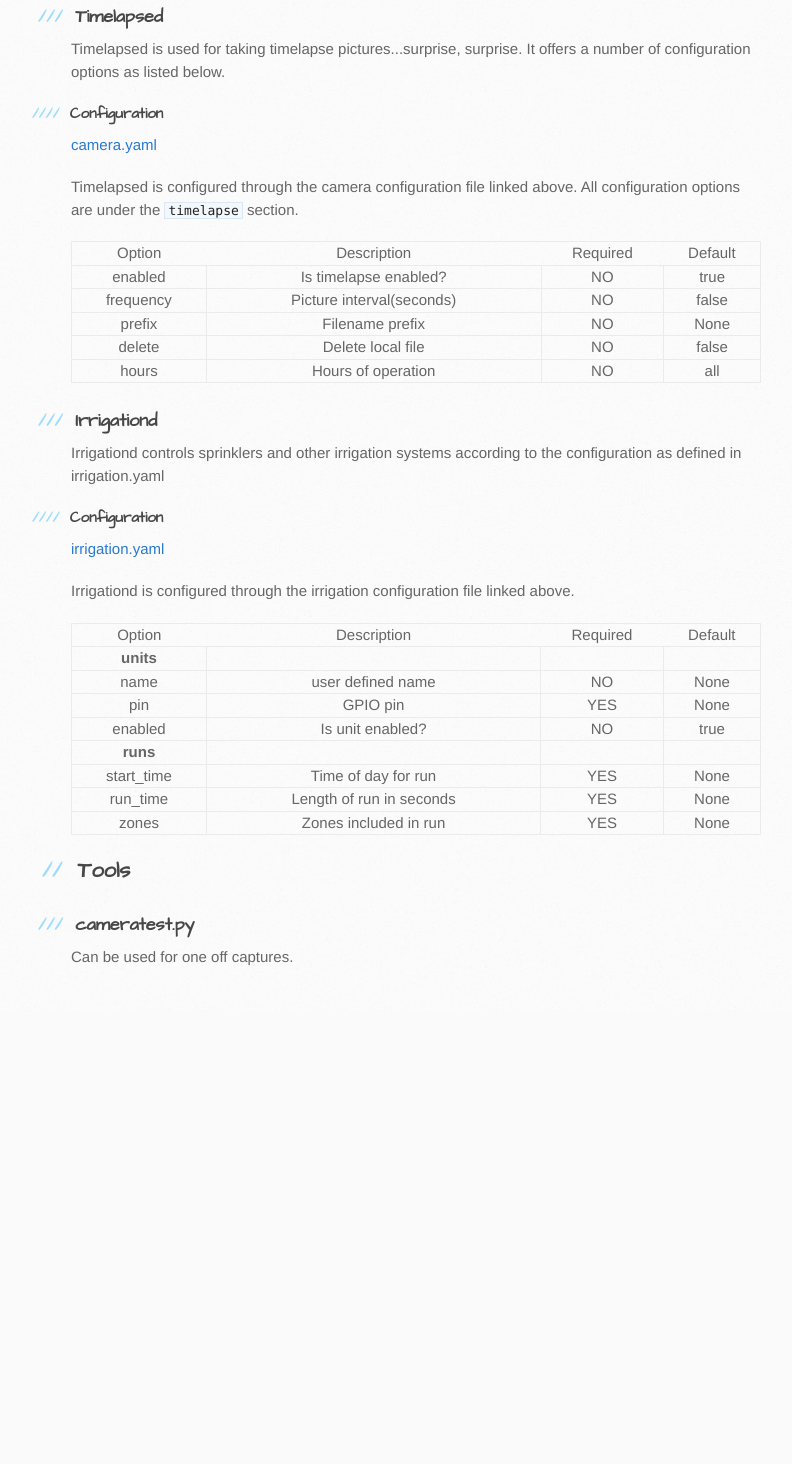
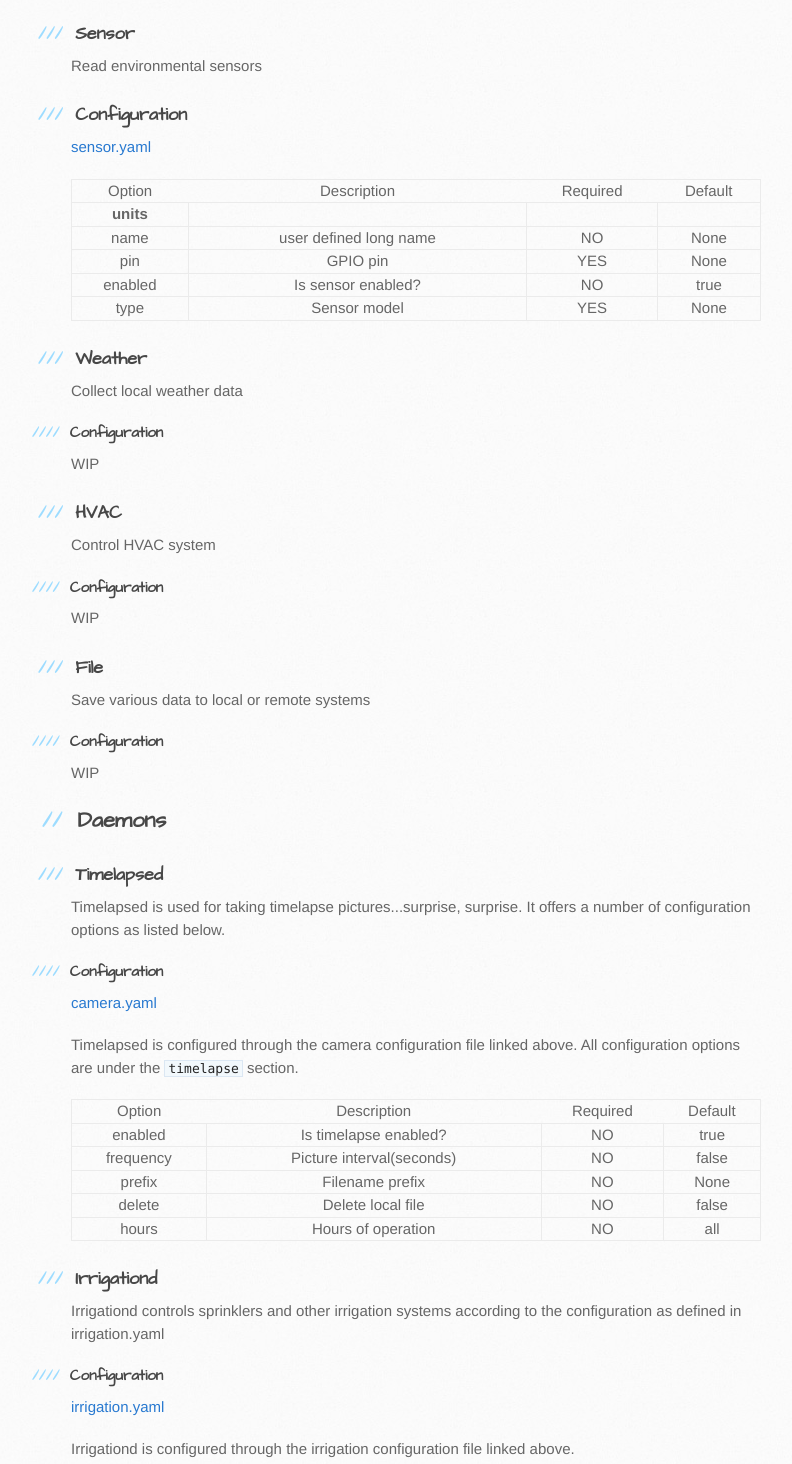
Before and after one commit to DoriftoShoes/bawt, a plain HTML site: page index.html in a window 1280 px wide. Shown: the part 2511-3975 px from the top of the page, without its empty margins (99-891 px from the left). Before the commit the page ends 3522 px from the top, so only its background shows below. Drawn offline with Linux system fonts and the light colour scheme.

Commit message:
Create gh-pages branch via GitHub

```diff
--- a/index.html
+++ b/index.html
@@ -189,89 +189,7 @@ python setup.py develop
 <h4>
 <a id="configuration-1" class="anchor" href="#configuration-1" aria-hidden="true"><span aria-hidden="true" class="octicon octicon-link"></span></a>Configuration</h4>
 
-<p><a href="conf/irrigation.yaml">irrigation.yaml</a>
-WIP</p>
-
-<h3>
-<a id="environment" class="anchor" href="#environment" aria-hidden="true"><span aria-hidden="true" class="octicon octicon-link"></span></a>Environment</h3>
-
-<p>Read environmental sensors</p>
-
-<h3>
-<a id="configuration-2" class="anchor" href="#configuration-2" aria-hidden="true"><span aria-hidden="true" class="octicon octicon-link"></span></a>Configuration</h3>
-
-<p><a href="conf/environment.yaml">environment.yaml</a>
-WIP</p>
-
-<h2>
-<a id="daemons" class="anchor" href="#daemons" aria-hidden="true"><span aria-hidden="true" class="octicon octicon-link"></span></a>Daemons</h2>
-
-<h3>
-<a id="timelapsed" class="anchor" href="#timelapsed" aria-hidden="true"><span aria-hidden="true" class="octicon octicon-link"></span></a>Timelapsed</h3>
-
-<p>Timelapsed is used for taking timelapse pictures...surprise, surprise.  It offers a number of configuration options as listed below.</p>
-
-<h4>
-<a id="configuration-3" class="anchor" href="#configuration-3" aria-hidden="true"><span aria-hidden="true" class="octicon octicon-link"></span></a>Configuration</h4>
-
-<p><a href="conf/camera.yaml">camera.yaml</a></p>
-
-<p>Timelapsed is configured through the camera configuration file linked above.  All configuration options are under the <code>timelapse</code> section.</p>
-
-<table>
-<thead>
-<tr>
-<th align="center">Option</th>
-<th align="center">Description</th>
-<th align="center">Required</th>
-<th align="center">Default</th>
-</tr>
-</thead>
-<tbody>
-<tr>
-<td align="center">enabled</td>
-<td align="center">Is timelapse enabled?</td>
-<td align="center">NO</td>
-<td align="center">true</td>
-</tr>
-<tr>
-<td align="center">frequency</td>
-<td align="center">Picture interval(seconds)</td>
-<td align="center">NO</td>
-<td align="center">false</td>
-</tr>
-<tr>
-<td align="center">prefix</td>
-<td align="center">Filename prefix</td>
-<td align="center">NO</td>
-<td align="center">None</td>
-</tr>
-<tr>
-<td align="center">delete</td>
-<td align="center">Delete local file</td>
-<td align="center">NO</td>
-<td align="center">false</td>
-</tr>
-<tr>
-<td align="center">hours</td>
-<td align="center">Hours of operation</td>
-<td align="center">NO</td>
-<td align="center">all</td>
-</tr>
-</tbody>
-</table>
-
-<h3>
-<a id="irrigationd" class="anchor" href="#irrigationd" aria-hidden="true"><span aria-hidden="true" class="octicon octicon-link"></span></a>Irrigationd</h3>
-
-<p>Irrigationd controls sprinklers and other irrigation systems according to the configuration as defined in irrigation.yaml</p>
-
-<h4>
-<a id="configuration-4" class="anchor" href="#configuration-4" aria-hidden="true"><span aria-hidden="true" class="octicon octicon-link"></span></a>Configuration</h4>
-
 <p><a href="conf/irrigation.yaml">irrigation.yaml</a></p>
-
-<p>Irrigationd is configured through the irrigation configuration file linked above.</p>
 
 <table>
 <thead>
@@ -334,6 +252,159 @@ WIP</p>
 </tbody>
 </table>
 
+<h3>
+<a id="sensor" class="anchor" href="#sensor" aria-hidden="true"><span aria-hidden="true" class="octicon octicon-link"></span></a>Sensor</h3>
+
+<p>Read environmental sensors</p>
+
+<h3>
+<a id="configuration-2" class="anchor" href="#configuration-2" aria-hidden="true"><span aria-hidden="true" class="octicon octicon-link"></span></a>Configuration</h3>
+
+<p><a href="conf/environment.yaml">sensor.yaml</a></p>
+
+<table>
+<thead>
+<tr>
+<th align="center">Option</th>
+<th align="center">Description</th>
+<th align="center">Required</th>
+<th align="center">Default</th>
+</tr>
+</thead>
+<tbody>
+<tr>
+<td align="center"><strong>units</strong></td>
+<td align="center"></td>
+<td align="center"></td>
+<td align="center"></td>
+</tr>
+<tr>
+<td align="center">name</td>
+<td align="center">user defined long name</td>
+<td align="center">NO</td>
+<td align="center">None</td>
+</tr>
+<tr>
+<td align="center">pin</td>
+<td align="center">GPIO pin</td>
+<td align="center">YES</td>
+<td align="center">None</td>
+</tr>
+<tr>
+<td align="center">enabled</td>
+<td align="center">Is sensor enabled?</td>
+<td align="center">NO</td>
+<td align="center">true</td>
+</tr>
+<tr>
+<td align="center">type</td>
+<td align="center">Sensor model</td>
+<td align="center">YES</td>
+<td align="center">None</td>
+</tr>
+</tbody>
+</table>
+
+<h3>
+<a id="weather" class="anchor" href="#weather" aria-hidden="true"><span aria-hidden="true" class="octicon octicon-link"></span></a>Weather</h3>
+
+<p>Collect local weather data</p>
+
+<h4>
+<a id="configuration-3" class="anchor" href="#configuration-3" aria-hidden="true"><span aria-hidden="true" class="octicon octicon-link"></span></a>Configuration</h4>
+
+<p>WIP</p>
+
+<h3>
+<a id="hvac" class="anchor" href="#hvac" aria-hidden="true"><span aria-hidden="true" class="octicon octicon-link"></span></a>HVAC</h3>
+
+<p>Control HVAC system</p>
+
+<h4>
+<a id="configuration-4" class="anchor" href="#configuration-4" aria-hidden="true"><span aria-hidden="true" class="octicon octicon-link"></span></a>Configuration</h4>
+
+<p>WIP</p>
+
+<h3>
+<a id="file" class="anchor" href="#file" aria-hidden="true"><span aria-hidden="true" class="octicon octicon-link"></span></a>File</h3>
+
+<p>Save various data to local or remote systems</p>
+
+<h4>
+<a id="configuration-5" class="anchor" href="#configuration-5" aria-hidden="true"><span aria-hidden="true" class="octicon octicon-link"></span></a>Configuration</h4>
+
+<p>WIP</p>
+
+<h2>
+<a id="daemons" class="anchor" href="#daemons" aria-hidden="true"><span aria-hidden="true" class="octicon octicon-link"></span></a>Daemons</h2>
+
+<h3>
+<a id="timelapsed" class="anchor" href="#timelapsed" aria-hidden="true"><span aria-hidden="true" class="octicon octicon-link"></span></a>Timelapsed</h3>
+
+<p>Timelapsed is used for taking timelapse pictures...surprise, surprise.  It offers a number of configuration options as listed below.</p>
+
+<h4>
+<a id="configuration-6" class="anchor" href="#configuration-6" aria-hidden="true"><span aria-hidden="true" class="octicon octicon-link"></span></a>Configuration</h4>
+
+<p><a href="conf/camera.yaml">camera.yaml</a></p>
+
+<p>Timelapsed is configured through the camera configuration file linked above.  All configuration options are under the <code>timelapse</code> section.</p>
+
+<table>
+<thead>
+<tr>
+<th align="center">Option</th>
+<th align="center">Description</th>
+<th align="center">Required</th>
+<th align="center">Default</th>
+</tr>
+</thead>
+<tbody>
+<tr>
+<td align="center">enabled</td>
+<td align="center">Is timelapse enabled?</td>
+<td align="center">NO</td>
+<td align="center">true</td>
+</tr>
+<tr>
+<td align="center">frequency</td>
+<td align="center">Picture interval(seconds)</td>
+<td align="center">NO</td>
+<td align="center">false</td>
+</tr>
+<tr>
+<td align="center">prefix</td>
+<td align="center">Filename prefix</td>
+<td align="center">NO</td>
+<td align="center">None</td>
+</tr>
+<tr>
+<td align="center">delete</td>
+<td align="center">Delete local file</td>
+<td align="center">NO</td>
+<td align="center">false</td>
+</tr>
+<tr>
+<td align="center">hours</td>
+<td align="center">Hours of operation</td>
+<td align="center">NO</td>
+<td align="center">all</td>
+</tr>
+</tbody>
+</table>
+
+<h3>
+<a id="irrigationd" class="anchor" href="#irrigationd" aria-hidden="true"><span aria-hidden="true" class="octicon octicon-link"></span></a>Irrigationd</h3>
+
+<p>Irrigationd controls sprinklers and other irrigation systems according to the configuration as defined in irrigation.yaml</p>
+
+<h4>
+<a id="configuration-7" class="anchor" href="#configuration-7" aria-hidden="true"><span aria-hidden="true" class="octicon octicon-link"></span></a>Configuration</h4>
+
+<p><a href="conf/irrigation.yaml">irrigation.yaml</a></p>
+
+<p>Irrigationd is configured through the irrigation configuration file linked above.</p>
+
 <h2>
 <a id="tools" class="anchor" href="#tools" aria-hidden="true"><span aria-hidden="true" class="octicon octicon-link"></span></a>Tools</h2>
 
```
Also changed, not shown: params.json (+1 -1 lines).
